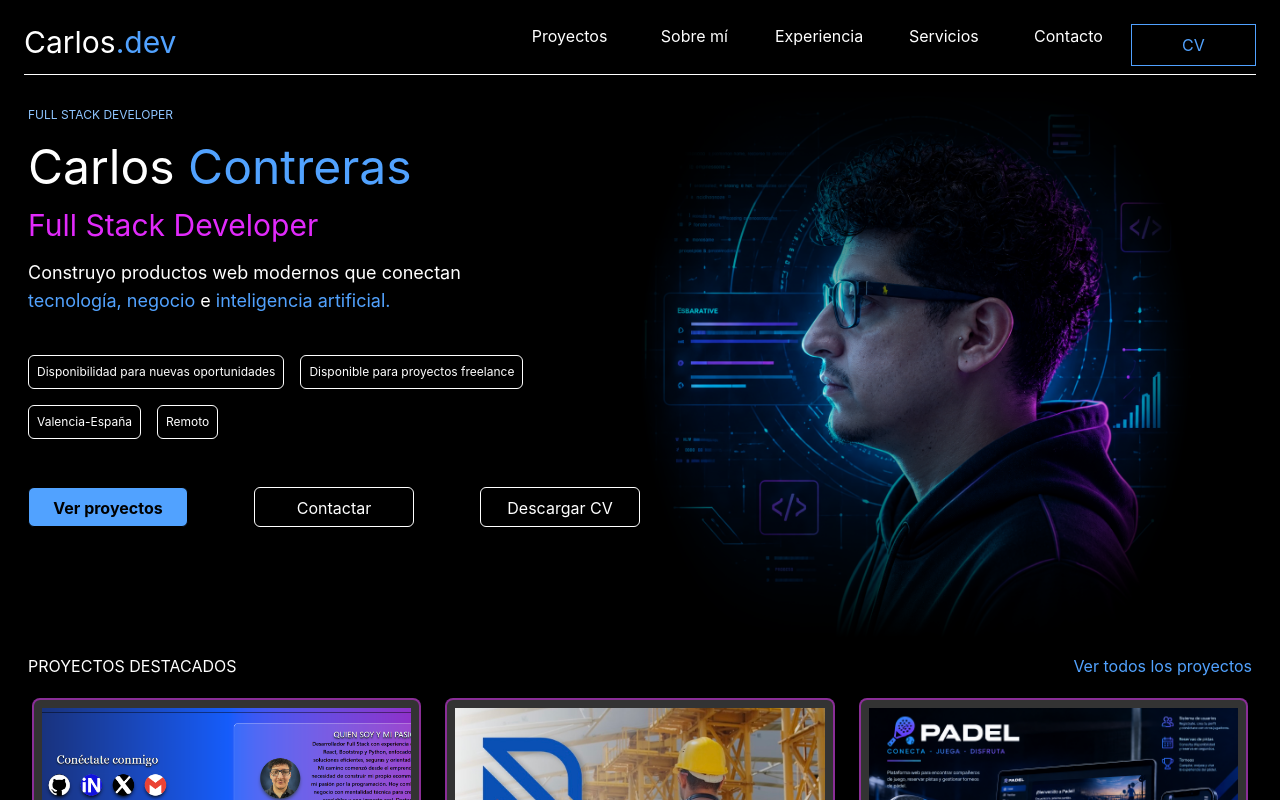
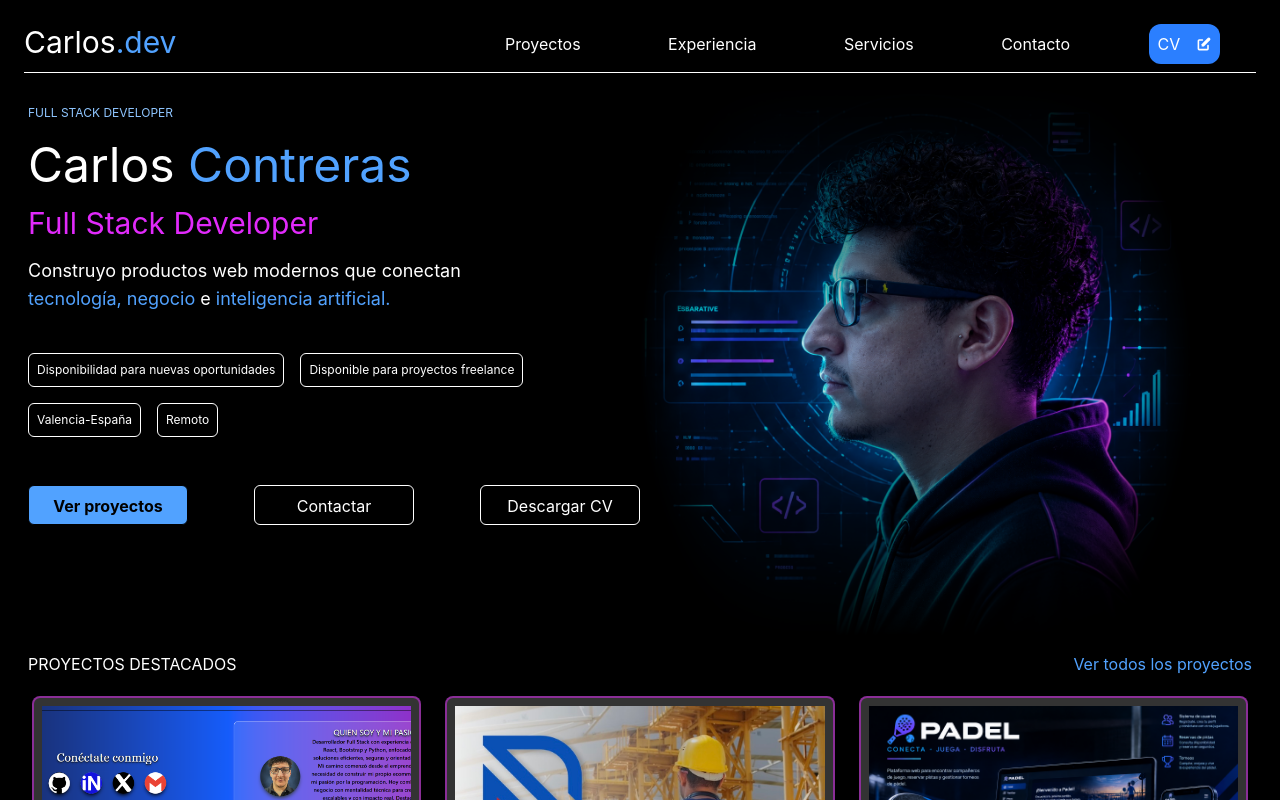
Before and after one commit to Contredu/portafolio-carlos, a React (Vite) app: page / in a window 1280 px wide. Shown: the top 800 px of the page. Built offline with nearby package versions, Linux system fonts and the light colour scheme.

Commit message:
footer terminado y modificacion de navbar empezada

```diff
--- a/src/App.jsx
+++ b/src/App.jsx
@@ -1,9 +1,4 @@
-import { Github } from "./components/Button/GithubIcons"
-import { Linkedin } from "./components/Button/LinkedindIcons"
-import { XIcon } from "./components/Button/XIcons"
-import { GmailIcon } from "./components/Button/GmailIcons"
 import { CardDetails } from "./components/Common/Card"
-import { CardPresentation } from "./components/Common/CardPresentation"
 import { Navbar } from "./components/Common/navbar"
 import { Header } from "./components/Common/Header"
 import { FrontTech } from "./components/Common/Frontend"
@@ -22,11 +17,15 @@ function App() {
   return (
     <>
       <div className="bg-black text-white text-center p-5">
+
+        {/* Navbar */}
         <Navbar />
+
+        {/* Header */}
         <Header />
 
         {/* PROYECYTOS DESTACADOS */}
-        <div className="flex justify-between m-2">
+        <div className="flex justify-between m-2" id="projects">
           <p className="text-left text-md">PROYECTOS DESTACADOS</p>
           <p className="text-blue-400">Ver todos los proyectos</p>
         </div>
@@ -73,7 +72,7 @@ function App() {
         </div> */}
 
         {/* Servicios Freelance */}
-        <div className="flex justify-between m-2">
+        <div className="flex justify-between m-2" id="services">
           <p className="text-left text-md">SERVICIOS FRELANCE</p>
         </div>
         <div className="grid grid-cols-1 md:grid-cols-3 lg:grid-cols-4">
@@ -94,35 +93,6 @@ function App() {
           {/* Footer */}
           <Footer/>
 
-
-{/*
-          <div className="border border-black rounded-lg shadow-lg/50 shadow-black text-white"> */}
-            {/* Header */}
-            {/* <div className="grid grid-cols-1 sm:grid-cols-2 justify-around items-center p-4"> */}
-
-              {/* Side left */}
-              {/* <div className="my-4 p-4 flex justify-center items-center flex-col gap-4">
-                <h2 className="font-serif text-4xl text-shadow-lg text-shadow-gray-900">Conéctate conmigo</h2>
-                <section className="flex flex-wrap justify-center items-start my-6 gap-8">
-                  <Github />
-                  <Linkedin />
-                  <XIcon />
-                  <GmailIcon />
-                </section>
-              </div> */}
-
-              {/* Side rigth */}
-              {/* <div className="my-4 p-4 gap-4">
-                <h2 className="font-serif text-4xl text-shadow-lg text-shadow-gray-900"></h2>
-
-                <div className="my-4 mx-2 border rounded-xl p-4 bg-white/10 shadow-md shadow-white/20"> */}
-                  {/* Card presentation */}
-                  {/* <CardPresentation />
-                </div>
-              </div>
-
-            </div> */}
-          {/* </div> */}
           <h4 className="mt-2 text-left text-sm font-bold">&copy; 2026 Diseñado por Carlos.Developer</h4>
         </div >
       </>
--- a/src/components/Button/GithubIcons.jsx
+++ b/src/components/Button/GithubIcons.jsx
@@ -4,8 +4,8 @@ export const Github = () => {
 
     return (
         <>
-            <a className="size-16 rounded-full  shadow-black/80 shadow-lg transition-transform duration-300 hover:scale-110" href={urlGithub} target="_blank">
-                <svg className="bg-black size-16 rounded-full">
+            <a className="shadow-black/80 shadow-lg transition-transform duration-300 hover:scale-110" href={urlGithub} target="_blank">
+                <svg className="bg-black size-10">
                     <use href="./SVG Redes sociales/sprite.svg#icon-github" />
                 </svg>
             </a>
--- a/src/components/Button/LinkedindIcons.jsx
+++ b/src/components/Button/LinkedindIcons.jsx
@@ -4,8 +4,8 @@ export const Linkedin = () => {
 
     return (
         <>
-            <a className="size-16 rounded-full  shadow-black/80 shadow-lg transition-transform duration-300 hover:scale-110" href={urlLinkedin} target="_blank">
-                <svg className="bg-white text-[#1212DE] size-16 rounded-full">
+            <a className="transition-transform duration-300 hover:scale-110" href={urlLinkedin} target="_blank">
+                <svg className="bg-black text-white size-10">
                     <use href="./SVG Redes sociales/sprite.svg#icon-linkedin" />
                 </svg>
             </a>
--- a/src/components/Button/XIcons.jsx
+++ b/src/components/Button/XIcons.jsx
@@ -4,8 +4,8 @@ export const XIcon = () => {
 
     return (
         <>
-            <a className="size-16 rounded-full  shadow-black/80 shadow-lg transition-transform duration-300 hover:scale-110" href={urlX} target="_blank">
-                <svg className="bg-black text-white size-16 rounded-full">
+            <a className="shadow-black/80 shadow-lg transition-transform duration-300 hover:scale-110" href={urlX} target="_blank">
+                <svg className="bg-black text-white size-10">
                     <use href="./SVG Redes sociales/sprite.svg#icon-x" />
                 </svg>
             </a>
--- a/src/components/Common/Footer.jsx
+++ b/src/components/Common/Footer.jsx
@@ -1,6 +1,11 @@
+import { Github } from "../Button/GithubIcons";
+import { XIcon } from "../Button/XIcons";
+import { Linkedin } from "../Button/LinkedindIcons";
+import { GmailIcon } from "../Button/GmailIcons";
+
 export const Footer = () => {
   return (
-    <footer className="mt-2 grid grid-cols-1 md:grid-cols-3 lg:grid-cols-5 gap-4 p-4">
+    <footer className="mt-2 grid grid-cols-1 md:grid-cols-3 lg:grid-cols-5 gap-4 p-4" id="contact">
       <div className="text-left">
         <p className="my-4 text-4xl">
           Carlos.<span className="text-blue-400">dev</span>
@@ -14,8 +19,8 @@ export const Footer = () => {
       <div className="text-left flex flex-col my-4 gap-2">
         <section>
           <p className="text-md text-blue-400">NAVEGACIÓN</p>
-          <p className="my-2 text-md">Proyectos</p>
-          <p className="my-2 text-md">Sobre mí</p>
+          <a className="my-2 text-md" href="#projects">Proyectos</a>
+          {/* <p className="my-2 text-md">Sobre mí</p> */}
           <p className="my-2 text-md">Experiencia</p>
         </section>
       </div>
@@ -33,21 +38,22 @@ export const Footer = () => {
       <div className="text-left flex flex-col my-4 gap-2">
         <section>
           <p className="text-md text-blue-400">RECURSOS</p>
-          <p className="my-2 text-md">CV</p>
-          <p className="my-2 text-md">Contacto</p>
+          <a className="my-2 text-md" href="#">CV</a>
+          <p className="my-2 text-md">
+            Contacto
+          </p>
         </section>
       </div>
 
-      <div className="text-left flex my-4">
-        <section>
-            <p className="text-md text-blue-400">CONECTEMOS (AQUI VAN EMOTICONOS CON LINKS)</p>
-          <div>Github</div>
-          <div>LinkedIn</div>
-          <div>X</div>
-          <div>Email</div>
+      <div className="text-left my-4">
+        <p className="text-md text-blue-400">CONECTEMOS</p>
+        <section className="flex gap-8 my-4">
+          <Github />
+          <Linkedin />
+          <XIcon />
+          <GmailIcon />
         </section>
       </div>
-
     </footer>
   );
 };
--- a/src/components/Common/navbar.jsx
+++ b/src/components/Common/navbar.jsx
@@ -1,23 +1,53 @@
+import { HiPencilAlt } from "react-icons/hi";
+
+
 export const Navbar = () => {
   return (
     <>
-            <div className="flex flex-row m-1 pb-2 justify-items-center border-b ">
-                <div className="basis-124 text-left">
-                    <p className="text-3xl">Carlos<span className="text-blue-400">.dev</span></p>
+      <div className="flex m-1 gap-10 pb-2 justify-items-center border-b backdrop-blur-lg sticky top-0 z-40" id="navbar">
+        <a className="text-3xl text-left w-[50%]" href="#">
+          Carlos<span className="text-blue-400">.dev</span>
+        </a>
+        <section className="flex justify-around items-center w-full text-md">
+        <div className="mx-4 ">
+        <a className="p-2" href="#projects">
+          Proyectos
+        </a>
         </div>
-                <p className="basis-32">Proyectos</p>
-                <p className="basis-32">Sobre mí</p>
-                <p className="basis-32">Experiencia</p>
-                <p className="basis-32">Servicios</p>
-                <p className="basis-32">Contacto</p>
+        {/* <div className="mx-4">
+        <a className="p-2" href="#about">
+          Sobre mí
+        </a>
+        </div> */}
+        <div className="mx-4">
+        <a className="p-2" href="#experience">
+          Experiencia
+        </a>
+        </div>
+        <div className="mx-4">
+        <a className="p-2" href="#services">
+          Servicios
+        </a>
+        </div>
+        <div className="mx-4">
+        <a className="p-2" href="#contact">
+          Contacto
+        </a>
+        </div>
 
         {/* CV */}
-                <div className="basis-32 border border-blue-400 p-2 justify-items-center">
-                    <p className="text-blue-400">CV</p>
-                </div>
+        <a
+          href="/cv_carlos.pdf"
+          download="cv_carlos_contreras.pdf"
+          target="_blank"
+          className="mx-4 flex gap-4 items-center  bg-blue-500 p-2 justify-items-center rounded-xl hover:scale-110 transition-transform duration-300 hover:bg-blue-600"
+        >
+          CV
+          <HiPencilAlt />
+        </a>
 
+        </section>
       </div>
     </>
-    )
-
+  );
 };
```
Also changed, not shown: src/components/Button/GmailIcons.jsx (+8 -51 lines), public/SVG Redes sociales/sprite.svg, 1 other file (tests, documents, lock files or other folders). Lines whose indentation alone changed are shown as unchanged.
